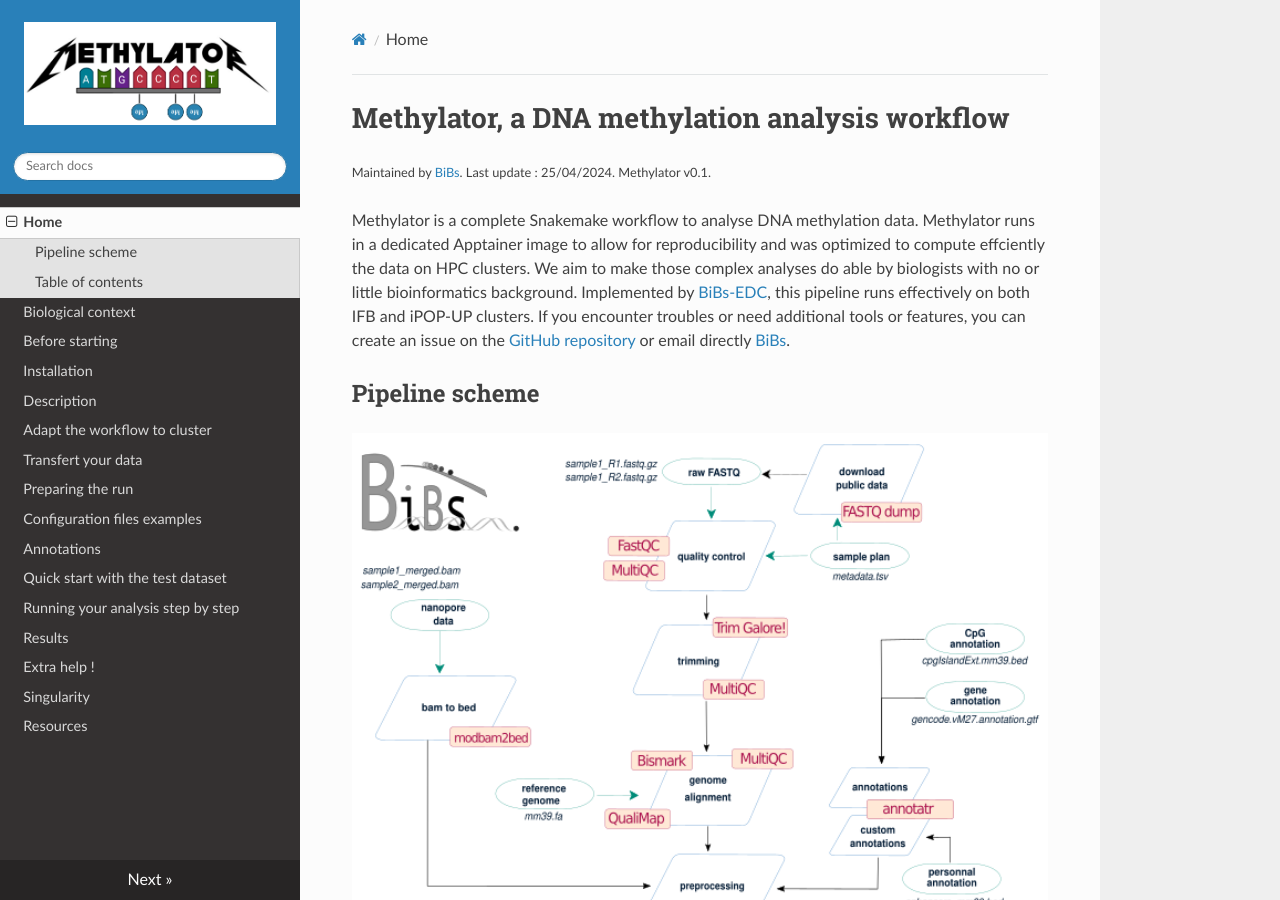
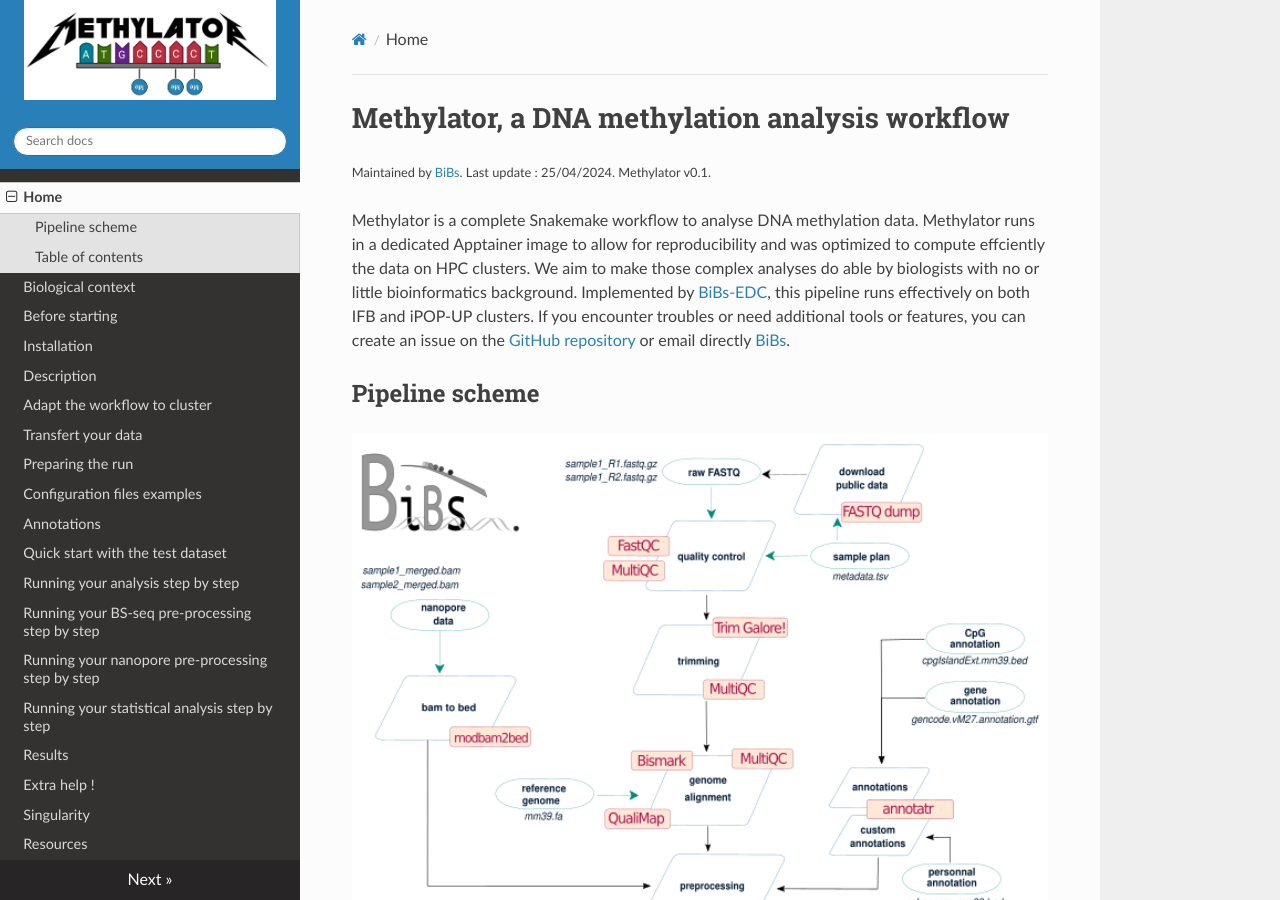
Before and after one commit to parisepigenetics/Methylator-Documentation, an MkDocs documentation site: the page built from docs/index.md, in a window 1280 px wide and 900 px high. Built offline with MkDocs 1.6.1, drawn with Linux system fonts in a browser that asks for light colours; nearby versions of some CDN libraries.

Commit message:
Update mkdocs.yml

```diff
--- a/mkdocs.yml
+++ b/mkdocs.yml
@@ -13,6 +13,9 @@ nav:
   - Annotations : annotations.md
   - Quick start with the test dataset : quick_start.md
   - Running your analysis step by step: running.md
+  - Running your BS-seq pre-processing step by step: runnning_bs.md
+  - Running your nanopore pre-processing step by step: runnning_nano.md
+  - Running your statistical analysis step by step: runnning_stat.md
   - Results: results.md
   - Extra help !: extra_help.md
   - Singularity: singularity_image.md
```
